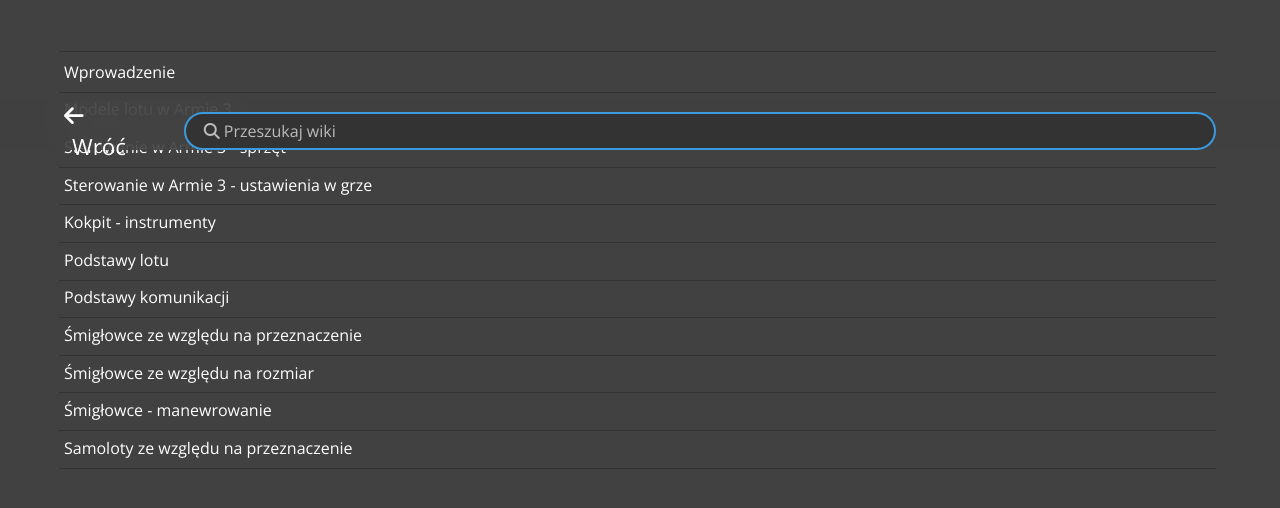
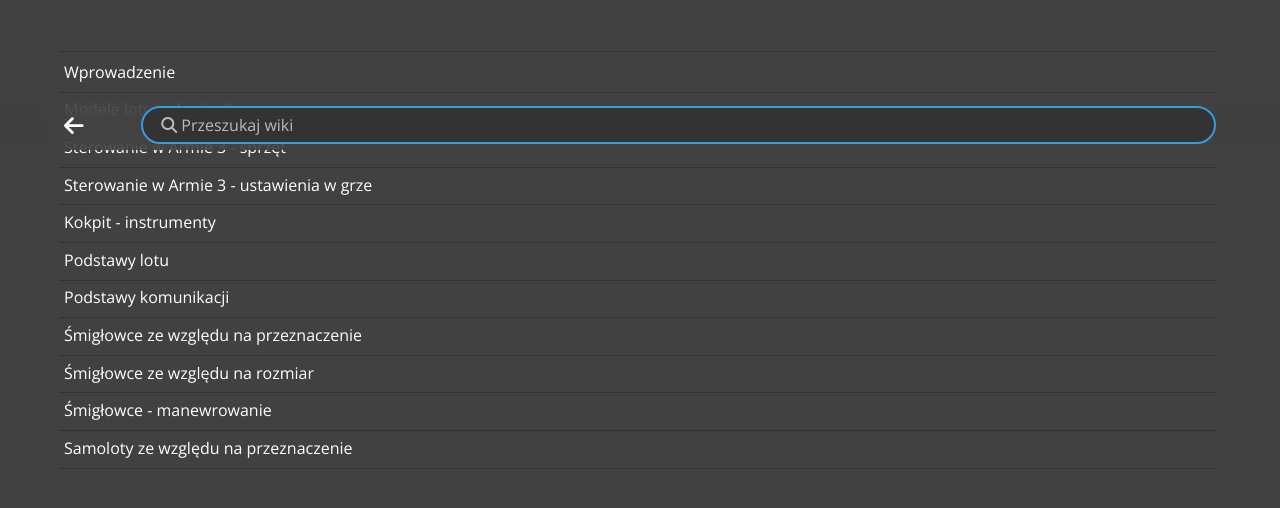
Before and after one commit to Pawel2923/PTAP, a React (Create React App) app: page /szukaj in a window 1280 px wide. Shown: the top 508 px of the page. Built offline with nearby package versions, Linux system fonts and the light colour scheme.

Commit message:
Update BackArrow and Routes

```diff
--- a/src/components/Search/Search.js
+++ b/src/components/Search/Search.js
@@ -37,7 +37,7 @@ const Search = () => {
 
   return (
     <div className={classes.search}>
-        <BackArrow className={classes.back} />
+        <BackArrow className={classes.back} enableText="false" />
         <form onReset={formResetHandler}>
           <input
             type="search"
--- a/src/components/UI/BackArrow.js
+++ b/src/components/UI/BackArrow.js
@@ -12,6 +12,8 @@ const BackArrow = (props) => {
     navigate(-1);
   };
 
+  let enableText = props.enableText ? props.enableText : "true";
+
   return (
     <div
       className={
@@ -20,7 +22,7 @@ const BackArrow = (props) => {
       onClick={backClickHandler}
     >
       <i className="fa-solid fa-arrow-left"></i>
-      {width > 480 ? <span>Wróć</span> : ""}
+      {(width > 480 && enableText==="true") ? <span>Wróć</span> : ""}
     </div>
   );
 };
--- a/src/index.js
+++ b/src/index.js
@@ -32,7 +32,6 @@ const router = createBrowserRouter(
         <Route path="szukaj" element={<Search />} />
         <Route path="*" element={<Error404 />} />
       </Route>
-      <Route path="*" element={<Error404 />} />
     </React.Fragment>
   )
 );
```
